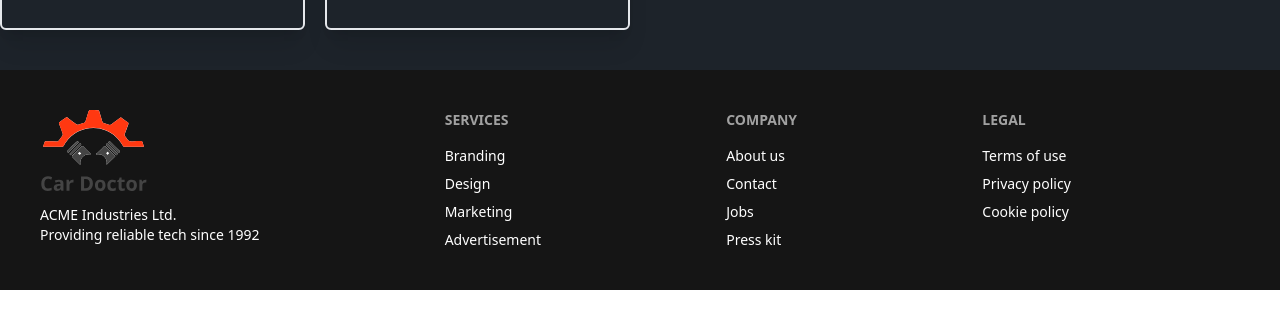
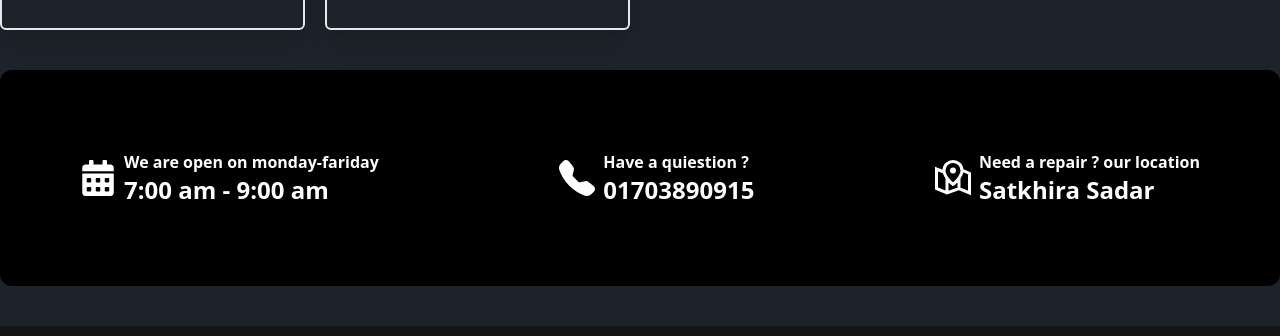
Before and after one commit to MD-Rakibul-Hassan/car-doctor-ui, a React (Vite) app: page / in a window 1280 px wide. Shown: the part 2299-2635 px from the top of the page. Before the commit the page ends 2589 px from the top, so only its background shows below. Built offline with nearby package versions, Linux system fonts and the light colour scheme.

Commit message:
location added

```diff
--- /dev/null
+++ b/src/Pages/Home/Contact/Contact.jsx
@@ -0,0 +1,34 @@
+import { FaCalendarAlt } from "react-icons/fa";
+import { BsFillTelephoneFill } from "react-icons/bs";
+import { GrMapLocation } from "react-icons/gr";
+
+const Contact = () => {
+  return (
+    <div className="max-h-[500px] h-full w-full bg-black flex justify-between p-20 my-10 rounded-xl text-white">
+      <div className="flex items-center gap-2  ">
+        <FaCalendarAlt className="text-4xl" />
+        <div>
+          <h4 className="font-bold font-md">We are open on monday-fariday</h4>
+          <h1 className="text-2xl font-bold">7:00 am - 9:00 am</h1>
+        </div>
+          </div>
+
+      <div className="flex items-center gap-2">
+        <BsFillTelephoneFill className="text-4xl" />
+        <div>
+          <h4 className="font-bold font-md">Have a quiestion ?</h4>
+          <h1 className="text-2xl font-bold">01703890915</h1>
+        </div>
+      </div>
+      <div className="flex items-center gap-2">
+        <GrMapLocation className="text-4xl" />
+        <div>
+          <h4 className="font-bold font-md">Need a repair ? our location</h4>
+          <h1 className="text-2xl font-bold">Satkhira Sadar</h1>
+        </div>
+      </div>
+    </div>
+  );
+};
+
+export default Contact;
--- a/src/Pages/Home/Home.jsx
+++ b/src/Pages/Home/Home.jsx
@@ -1,6 +1,7 @@
 
 import About from './About/About'
 import Banner from './Banner/Banner'
+import Contact from './Contact/Contact'
 import Services_area from './Services_area/Services_area'
 
 const Home = () => {
@@ -9,6 +10,7 @@ const Home = () => {
       <Banner />
       <About />
       <Services_area />
+      <Contact />
     </div>
   )
 }
```
